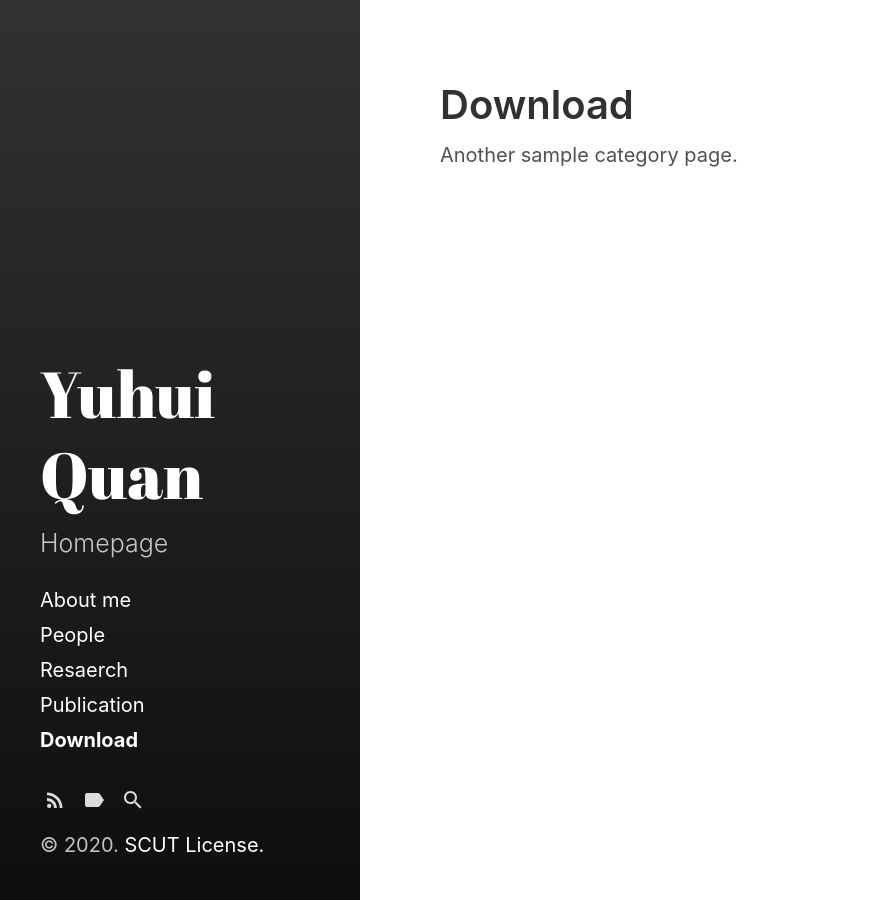
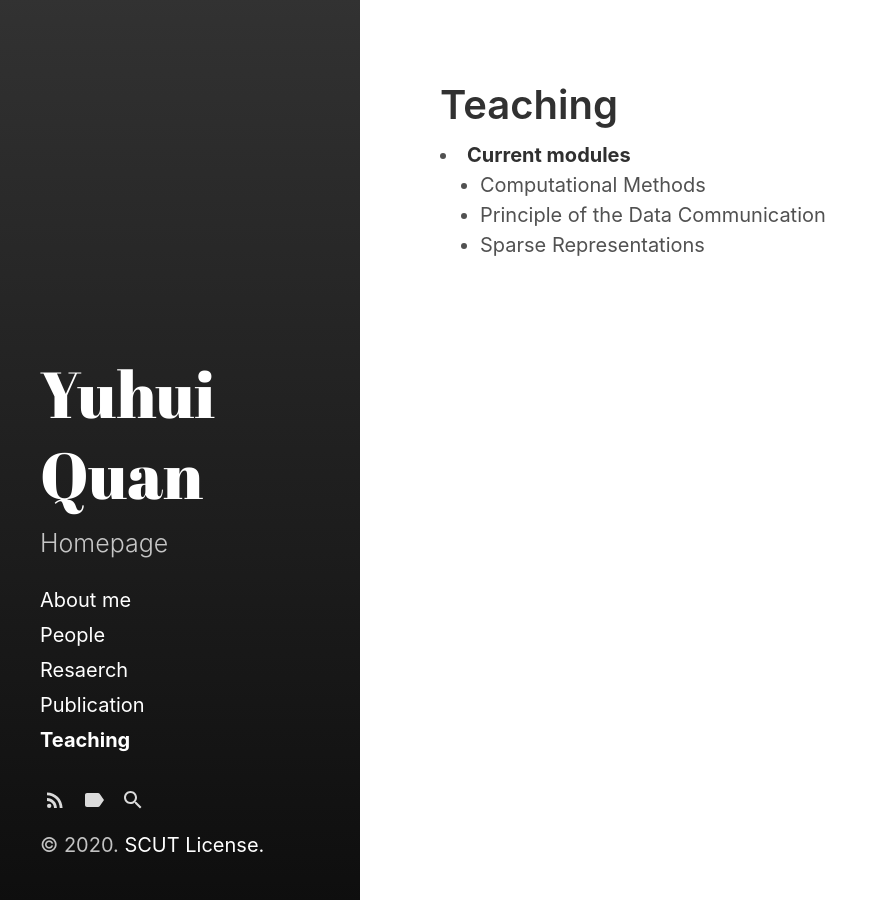
Before and after one commit to Dofboom/Dofboom.github.io, a Jekyll site: the page built from category/d.md, in a window 1280 px wide. Shown: the whole page, without its empty margins (0-888 px from the left). Built offline with Jekyll 4.4.1, drawn with Linux system fonts in a browser that asks for light colours.

Commit message:
Update d.md

```diff
--- a/category/d.md
+++ b/category/d.md
@@ -1,6 +1,12 @@
 ---
 layout: category
-title: Download
+title: Teaching
 ---
 
-Another sample category page.
+<li><strong>Current modules</strong>
+<ul>
+<li><span style="font-size: 100%;">Computational Methods</span></li>
+<li><span style="font-size: 100%;">Principle of the Data Communication</span></li>
+<li><span style="font-size: 100%;">Sparse Representations</span></li>
+</ul>
+</li>
```
